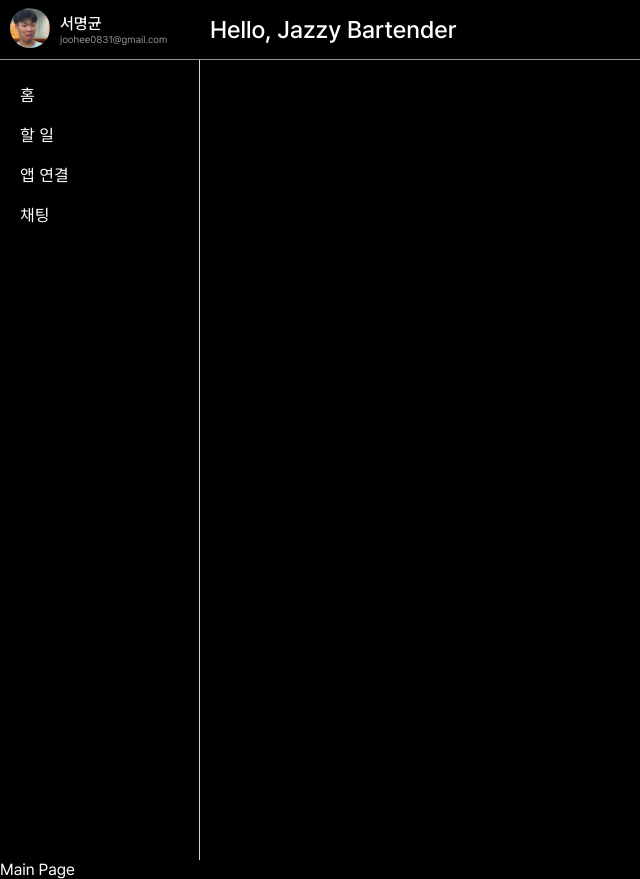
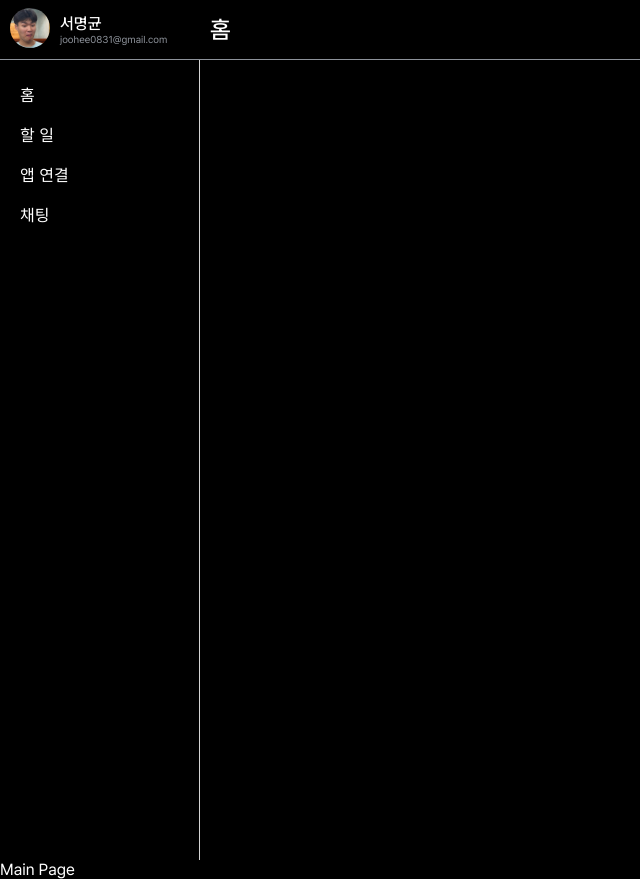
Before and after one commit to mainchs/bartender-app, a React (Vite) app in the folder src/renderer/: page / in a window 1280 px wide. Shown: the whole page, without its empty margins (0-640 px from the left). Built offline with nearby package versions, Linux system fonts and the light colour scheme.

Commit message:
fix(#1): title 값 mock으로 분류

```diff
--- a/src/renderer/src/components/common/Header/Header.tsx
+++ b/src/renderer/src/components/common/Header/Header.tsx
@@ -6,14 +6,18 @@ const mockProfile = {
   email: 'joohee0831@gmail.com',
 };
 
+const mockTitle = '홈';
+
 interface HeaderProps {
   name?: string;
   email?: string;
+  title?: string;
 }
 
 const Header = ({
   name = mockProfile.name,
   email = mockProfile.email,
+  title = mockTitle,
 }: HeaderProps = {}) => {
   return (
     <header className={styles.header}>
@@ -29,7 +33,7 @@ const Header = ({
       </section>
 
       <section className={styles.headerTitle}>
-        <h1>Hello, Jazzy Bartender</h1>
+        <h1>{title}</h1>
       </section>
     </header>
   );
```
